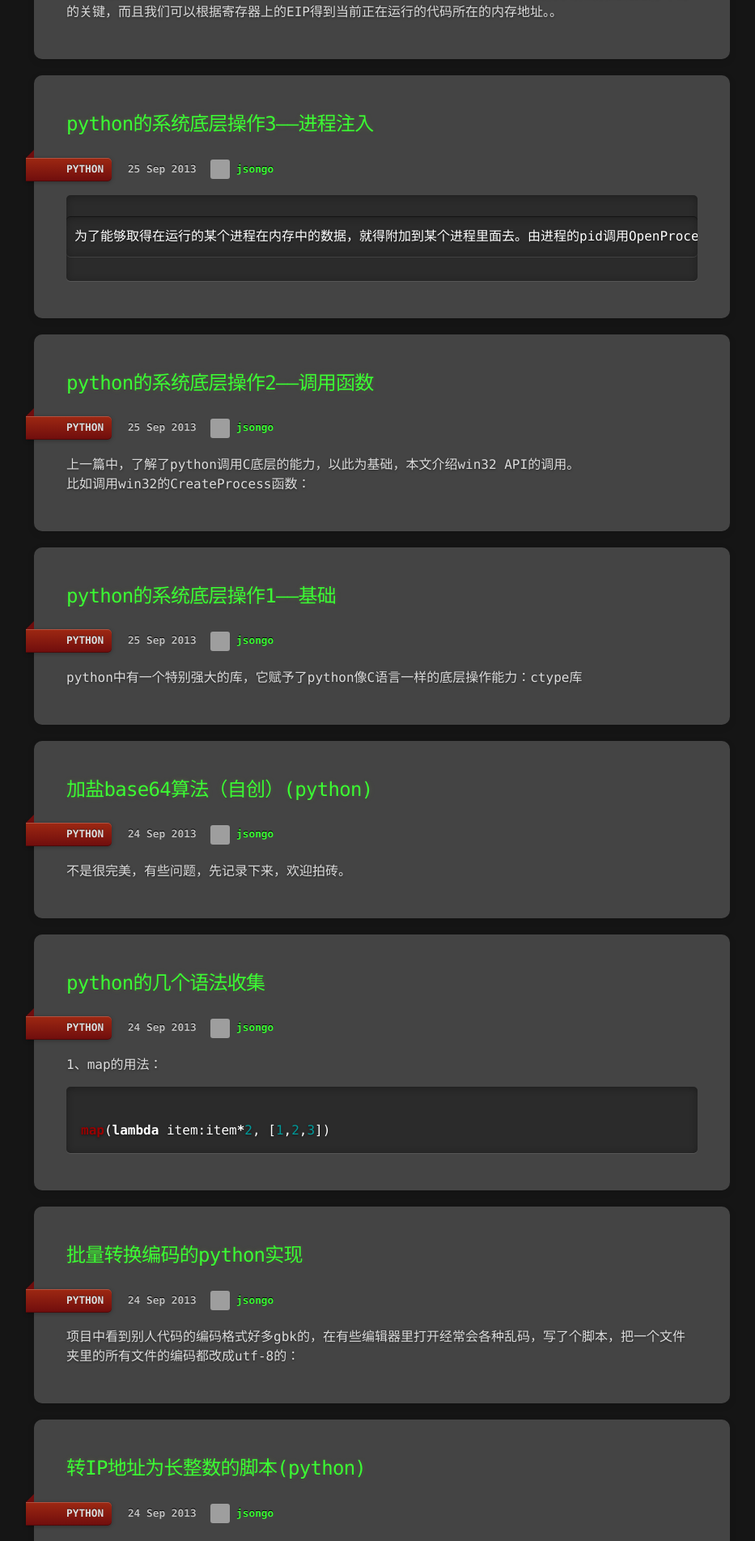
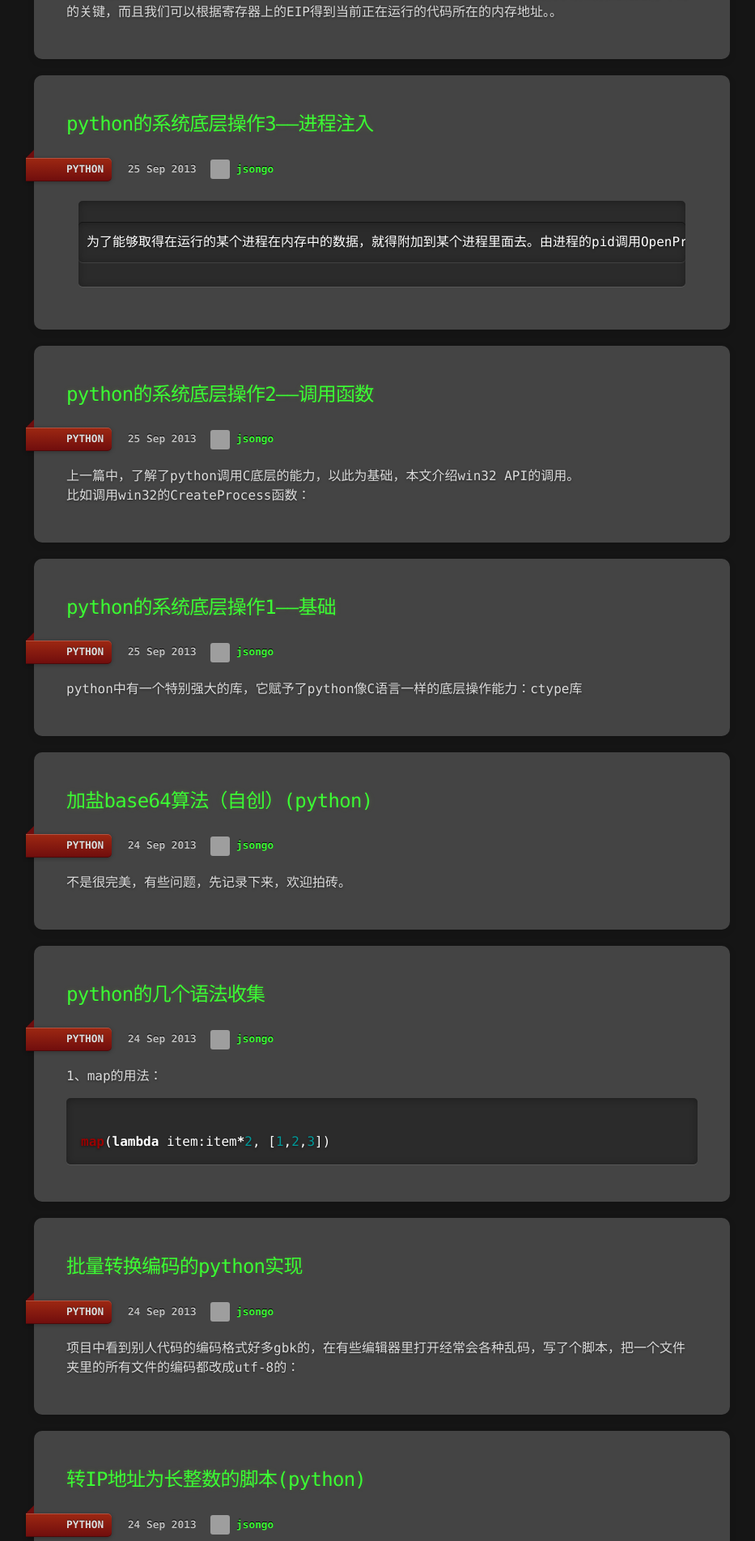
Before and after one commit to jsongo/jsongo.github.io, a Jekyll site: the page built from post/python/index.html, in a window 1280 px wide. Shown: the part 1974-3877 px from the top of the page at 81% size, without its empty margins (18-951 px from the left). Built offline with Jekyll 4.4.1, drawn with Linux system fonts in a browser that asks for light colours; comment, search, counter and statistics services are not loaded; grey boxes are pictures that could not be loaded.

Commit message:
Update _style.scss

````diff
--- a/_sass/_style.scss
+++ b/_sass/_style.scss
@@ -1057,3 +1057,10 @@ a.st-ui-search-tab {
   bottom: inherit!important;
   top: 100px;
 }
+
+/* code for ``` */
+.highlighter-rouge {
+    width: 100%;
+    overflow: auto;
+    padding: 7px 15px;
+}
````
